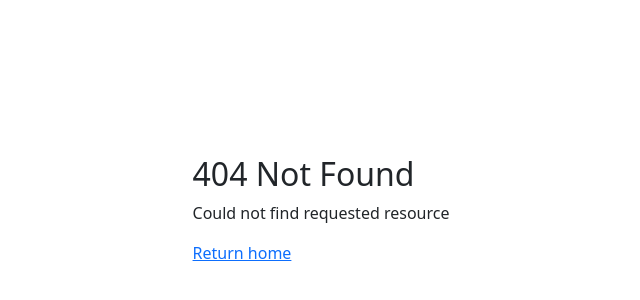
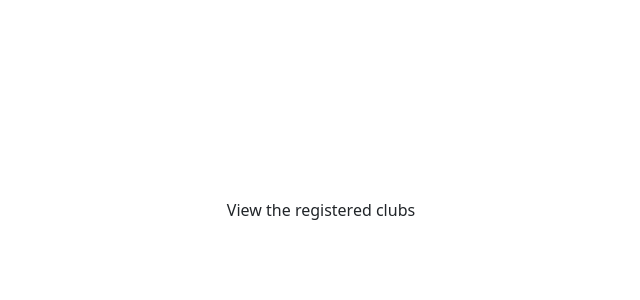
Before and after one commit to Go4It-Africa/tournament-frontend, a Next.js app: page /clubs in a window 1280 px wide. Before the commit this address had no page. Shown: the part 190-490 px from the top of the page, without its empty margins (319-959 px from the left). Built offline with nearby package versions, Linux system fonts and the light colour scheme.

Commit message:
Adds layout and page for clubs

```diff
--- /dev/null
+++ b/src/app/(pages)/(dashboard)/clubs/layout.tsx
@@ -0,0 +1,9 @@
+const ClubsLayout = ({ children }: { children: React.ReactNode }) => {
+  return (
+    <div>
+      <div>{children}</div>
+    </div>
+  );
+};
+
+export default ClubsLayout;
--- /dev/null
+++ b/src/app/(pages)/(dashboard)/clubs/page.tsx
@@ -0,0 +1,5 @@
+const ViewClubsPage = () => {
+  return <>View the registered clubs</>;
+};
+
+export default ViewClubsPage;
```
